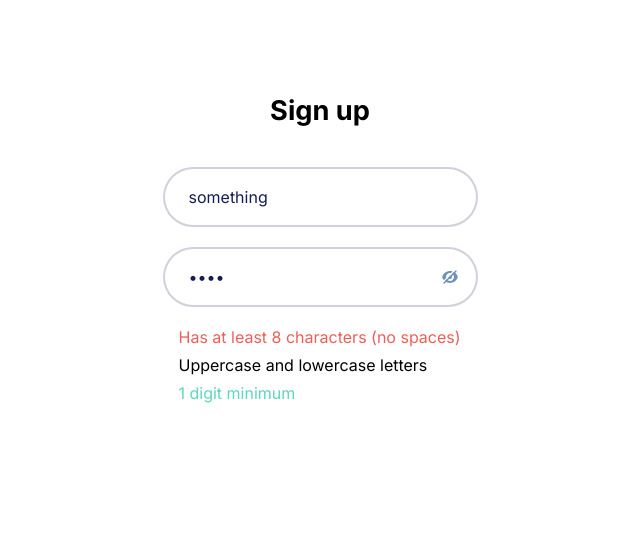
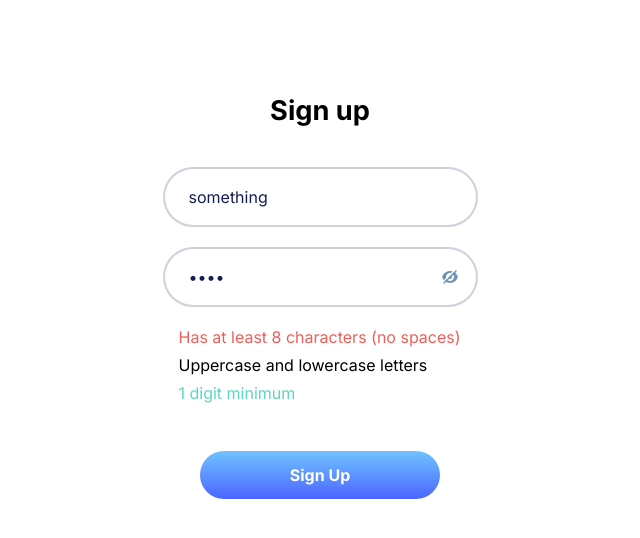
Before and after one commit to Atlas07/clario-react-form, a React (Vite) app: page / in a window 1280 px wide. Shown: the top 538 px of the page, without its empty margins (320-960 px from the left). Built offline with nearby package versions, Linux system fonts and the light colour scheme.

Commit message:
feat: add sign up button markup

```diff
--- a/src/pages/SignupForm.css
+++ b/src/pages/SignupForm.css
@@ -11,6 +11,11 @@
     font-size: 1.7rem;
     font-weight: 700;
     margin-bottom: 2.5rem;
+}
+
+.form-container {
+    display: flex;
+    flex-direction: column;
 }
 
 .form-input-wrapper {
@@ -35,3 +40,17 @@
 .icon-password:hover {
     cursor: pointer;
 }
+
+.form-submit-btn {
+    border-radius: 1.875rem;
+    /* background: linear-gradient(#e66465, #9198e5); */
+    background: linear-gradient(rgba(112, 195, 255, 1), rgba(75, 101, 255, 1));
+    color: var(--white);
+    border: 0;
+    width: 15rem;
+    height: 3rem;
+    font-weight: 700;
+    align-self: center;
+    margin-top: 2.5rem;
+    cursor: pointer;
+}
--- a/src/pages/SignupForm.jsx
+++ b/src/pages/SignupForm.jsx
@@ -9,16 +9,21 @@ const emailRegex = /^(([^<>()\[\]\.,;:\s@"]+(\.[^<>()\[\]\.,;:\s@"]+)*)|(".+"))@
 
 const SignupForm = ({ className = "" }) => {
     const [isPasswordShown, setIsPasswordShown] = useState(false)
-    1
+
     const handleIsPasswordShown = e => {
         e.preventDefault()
         setIsPasswordShown(!isPasswordShown)
     }
 
+    const handleSubmit = (e) => {
+        e.preventDefault();
+        console.log("submitting...")
+    }
+
     return (
         <div className={`form-wrapper ${className}`}>
-            <h1 className='form-header'>Sign up</h1>
-            <form>
+            <h1 className="form-header">Sign up</h1>
+            <form className="form-container">
                 <Input
                     value="something"
                     type="email"
@@ -37,6 +42,8 @@ const SignupForm = ({ className = "" }) => {
                     <ErrorMessage text="Uppercase and lowercase letters" />
                     <ErrorMessage text="1 digit minimum" isSuccess={true} />
                 </div>
+
+                <button className="form-submit-btn" onClick={handleSubmit}>Sign Up</button>
             </form>
         </div>
     )
```
